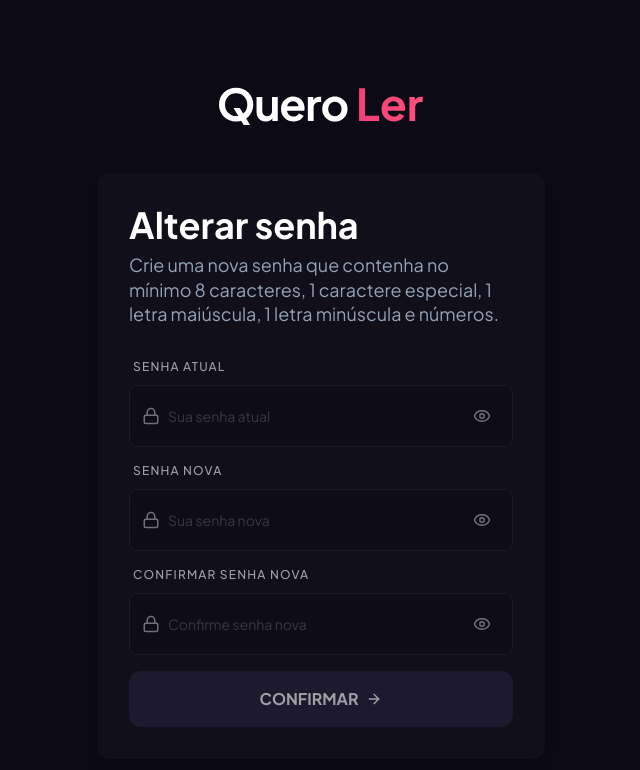
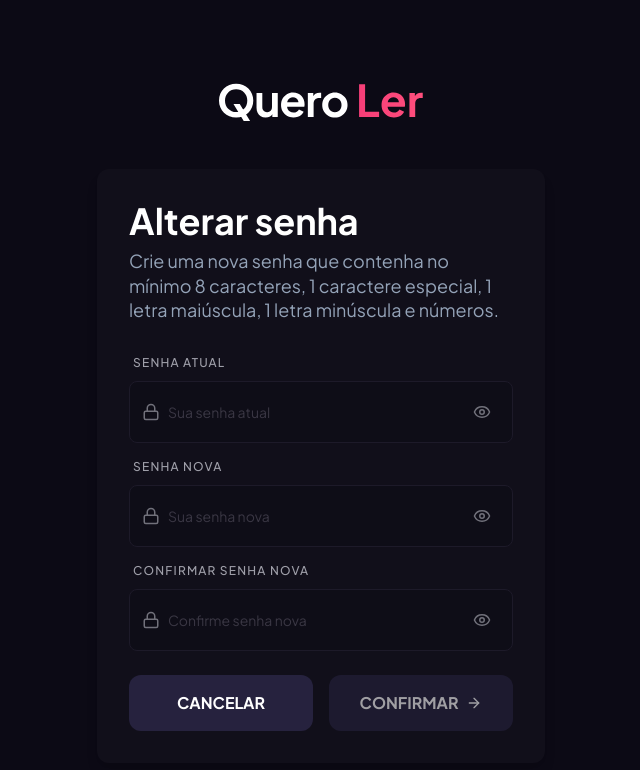
Before and after one commit to ProjetoQueroLer/queroler-frontend, a Next.js app: page /alterar-senha in a window 1280 px wide. Shown: the top 770 px of the page, without its empty margins (319-959 px from the left). Built offline with nearby package versions, Linux system fonts and the light colour scheme; no server answers.

Commit message:
refactor: ajusta pagina de mudança de senha para nao permitir escapar

```diff
--- /dev/null
+++ b/src/app/actions/auth/deleteFirstLoginCookie.actions.ts
@@ -0,0 +1,9 @@
+'use server';
+
+import { cookies } from 'next/headers';
+
+export async function deleteFirstLoginCookieAction() {
+  const cookieStore = await cookies();
+
+  cookieStore.delete('primeiroLoginPendente');
+}
--- a/src/app/actions/auth/login.actions.ts
+++ b/src/app/actions/auth/login.actions.ts
@@ -35,6 +35,14 @@ export async function loginAction(data: LoginDTO) {
     const jwt = extractJwtCookieValue(result.setCookie ?? []);
     if (jwt) {
       const cookieStore = await cookies();
+      if (result.primeiroLogin) {
+        cookieStore.set('primeiroLoginPendente', 'true', {
+          maxAge: 60 * 5,
+          secure: process.env.NODE_ENV === 'production',
+          path: '/',
+          sameSite: 'strict',
+        });
+      }
       cookieStore.set('jwt', jwt, {
         httpOnly: true,
         sameSite: 'strict',
--- a/src/app/actions/changePasswordFirstLogin.actions.ts
+++ b/src/app/actions/changePasswordFirstLogin.actions.ts
@@ -7,6 +7,7 @@ import {
 import { ChangePasswordUseCase } from '@/core/application/user/change-password.usecase';
 import api from '@/infra/http/api';
 import { ApiUserRepository } from '@/infra/repositories/user/create-user.repository';
+import { cookies } from 'next/headers';
 import z from 'zod';
 
 export async function changePasswordFirstLoginAction(data: ChangePasswordDTO) {
@@ -26,6 +27,9 @@ export async function changePasswordFirstLoginAction(data: ChangePasswordDTO) {
     const useCase = new ChangePasswordUseCase(repository);
     await useCase.execute(validated.data);
 
+    const cookieStore = await cookies();
+    cookieStore.delete('primeiroLoginPendente');
+
     return {
       success: true,
       message: 'Alteração de senha realizada com sucesso.',
--- a/src/presentation/pages/changePassword/ChangePasswordForm.tsx
+++ b/src/presentation/pages/changePassword/ChangePasswordForm.tsx
@@ -14,6 +14,8 @@ import { changePasswordFirstLoginAction } from '@/app/actions/changePasswordFirs
 import { toast } from 'react-toastify';
 import { useRouter } from 'next/navigation';
 import { useAuth } from '@/presentation/shared/lib/auth-context';
+import { deleteAuthCookieAction } from '@/app/actions/auth/deleteAuthCookie.actions';
+import { deleteFirstLoginCookieAction } from '@/app/actions/auth/deleteFirstLoginCookie.actions';
 
 export function ChangePasswordForm() {
   const { setAuthenticated } = useAuth();
@@ -47,6 +49,12 @@ export function ChangePasswordForm() {
     setAuthenticated(true);
     router.refresh();
     router.push('/');
+  };
+
+  const onCancel = async () => {
+    await deleteFirstLoginCookieAction();
+    setAuthenticated(false);
+    await deleteAuthCookieAction();
   };
 
   return (
@@ -121,6 +129,15 @@ export function ChangePasswordForm() {
               message={errors.confirmarSenhaNova?.message as string}
             />
           </div>
+          <div className="flex items-center justify-between gap-4 mt-2">
+            <Button
+              variant="primary"
+              type="button"
+              data-testid="change-password-cancel-button"
+              onClick={() => onCancel()}
+            >
+              {'Cancelar'}
+            </Button>
             <Button
               variant="primary"
               type="submit"
@@ -130,6 +147,7 @@ export function ChangePasswordForm() {
             >
               {isSubmitting ? 'Salvando...' : 'Confirmar'}
             </Button>
+          </div>
         </form>
       </div>
     </div>
--- a/src/proxy.ts
+++ b/src/proxy.ts
@@ -3,6 +3,11 @@ import type { NextRequest } from 'next/server';
 
 export function proxy(request: NextRequest) {
   const token = request.cookies.get('jwt')?.value;
+
+  const primeiroLoginPendente =
+    request.cookies.get('primeiroLoginPendente')?.value === 'true';
+
+  const { pathname } = request.nextUrl;
 
   const isProtectedRoute =
     request.nextUrl.pathname.startsWith('/cadastro-livro') ||
@@ -14,9 +19,19 @@ export function proxy(request: NextRequest) {
     return NextResponse.redirect(loginUrl);
   }
 
+  if (token && primeiroLoginPendente) {
+    if (pathname !== '/alterar-senha') {
+      return NextResponse.redirect(new URL('/alterar-senha', request.url));
+    }
+  }
+
+  if (token && !primeiroLoginPendente && pathname === '/alterar-senha') {
+    return NextResponse.redirect(new URL('/', request.url));
+  }
+
   return NextResponse.next();
 }
 
 export const config = {
-  matcher: ['/cadastro-livro', '/alterar-senha'],
+  matcher: ['/', '/cadastro-livro', '/alterar-senha'],
 };
```
Lines whose indentation alone changed are shown as unchanged.
